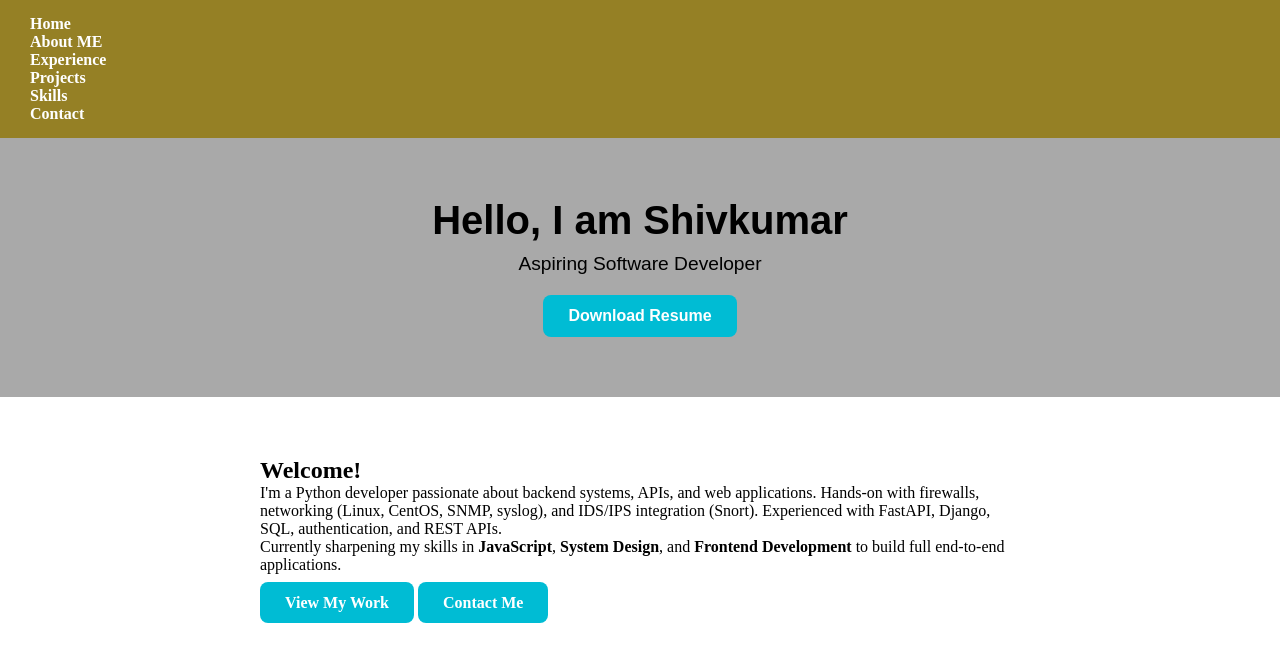
After one commit to shiv2321/shiv-portfolio, a FastAPI app: template app/templates/home.html in a window 1280 px wide. The commit adds this page. Shown: the top 671 px of the page. Run offline with FastAPI, Linux system fonts and the light colour scheme; the template is opened without the code that fills it, so the values that code supplies are empty.

Commit message:
new changes

```diff
--- a/app/main.py
+++ b/app/main.py
@@ -1,16 +1,39 @@
-from fastapi import FastAPI
+from fastapi import FastAPI, Request, Depends
 from fastapi.responses import HTMLResponse
+from fastapi.templating import Jinja2Templates
+from fastapi.staticfiles import StaticFiles
+from sqlalchemy.orm import Session
+from models.db import Base, engine, Skill, SkillCategory, SessionLocal
+
+Base.metadata.create_all(bind=engine)
+
 
 app = FastAPI()
 
+
+def get_db():
+    db = SessionLocal()
+    try:
+        yield db
+    finally:
+        db.close()
+
+
+app.mount("/static", StaticFiles(directory="static"), name="static")
+templates = Jinja2Templates(directory="templates")
+
 @app.get("/", response_class=HTMLResponse)
-async def home():
-    return """
-    <html>
-    <head><title>Shiv's Portfolio</title></head>
-    <body>
-            <h1>Welcome to My Portfolio</h1>
-            <p>Work in progress...</p>
-    </body>
-    </html>
-    """
+async def home(request: Request):
+    return templates.TemplateResponse("home.html", {"request":request})
+
+
+
+@app.get("/about", response_class=HTMLResponse)
+async def about(request: Request):
+    return templates.TemplateResponse("about.html", {"request": request})
+
+
+@app.get("/skills", response_class=HTMLResponse)
+def skills(request: Request, db: Session = Depends(get_db)):
+    categories = db.query(SkillCategory).all()
+    return templates.TemplateResponse("skills.html", {"request": request, "categories":categories})
--- /dev/null
+++ b/app/models/db.py
@@ -0,0 +1,24 @@
+from sqlalchemy import Column, Integer, String, ForeignKey, create_engine
+from sqlalchemy.orm import relationship, declarative_base, sessionmaker
+
+Base = declarative_base()
+
+DATABASE_URL = "sqlite:///./skills.db"
+engine = create_engine(DATABASE_URL, connect_args={"check_same_thread":False})
+SessionLocal = sessionmaker(autocommit=False, autoflush=False, bind=engine)
+
+class SkillCategory(Base):
+    __tablename__ = "skill_categories"
+    id = Column(Integer, primary_key=True, index=True)
+    name = Column(String, unique=True)
+
+    skills = relationship("Skill", back_populates="category")
+
+
+class Skill(Base):
+    __tablename__ = "skills"
+    id = Column(Integer, primary_key=True, index=True)
+    name = Column(String)
+    category_id = Column(Integer, ForeignKey("skill_categories.id"))
+
+    category = relationship("SkillCategory", back_populates="skills")
--- /dev/null
+++ b/app/static/style.css
@@ -0,0 +1,101 @@
+
+* {
+    margin: 0;
+    padding: 0;
+    box-sizing: border-box;
+}
+
+/* NAVBAR */
+#navbar {
+    margin: 0;
+    padding: 15px 30px;
+    display: flexbox;
+    flex-direction: row;
+    justify-content: space-around;
+    gap: 30px; /* spacing between links */
+    background-color: #958025;
+}
+
+#navbar a {
+    text-decoration: none;
+    color: white;
+    font-weight: bold;
+    transition: color 0.3s;
+}
+
+#navbar a:hover {
+    color: #00bcd4;
+}
+
+/* HERO SECTION */
+.hero {
+    padding: 60px 20px;
+    text-align: center;
+    display: flex;
+    flex-direction: column; /* stack text & button */
+    justify-content: center;
+    align-items: center;
+    background-color: darkgray;
+    font-family: sans-serif;
+}
+
+.hero h1 {
+    font-size: 2.5rem;
+    margin-bottom: 10px;
+}
+
+.hero p {
+    font-size: 1.2rem;
+    margin-bottom: 20px;
+}
+
+/* BUTTON */
+.cta-btn {
+    padding: 12px 25px;
+    border-radius: 8px;
+    background-color: #00bcd4;
+    color: white;
+    text-decoration: none;
+    font-weight: bold;
+    transition: background 0.3s;
+}
+
+.cta-btn:hover {
+    background-color: #008ba3;
+}
+
+/* HERO-SEC */
+#hero-sec {
+    margin: 40px auto;
+    padding: 20px;
+    display: flex;
+    flex-direction: column; /* stack text & button for now */
+    gap: 20px;
+    max-width: 800px;
+}
+
+.about-page{
+    max-width: 70%;
+    margin: 20% auto;
+    padding: 5%;
+    background-color: #f9f9f9;
+    border-radius: 10%;
+    box-shadow: 0 4px 8px rgba(0,0,0,0.1);
+
+}
+.about-head{
+    text-align: center;
+    color: #333;
+}
+
+.skill-container{
+    max-width: 70%;
+    margin: 10% auto;
+    border-radius: 5%;
+    box-sizing: border-box;
+    text-align: center;
+    text-decoration: none;
+}
+li{
+    list-style: none;
+}
--- /dev/null
+++ b/app/templates/base.html
@@ -0,0 +1,27 @@
+<!DOCTYPE html>
+
+<head>
+    <title>Shivkumar | Portfolio</title>
+    <meta charset="UTF-8">
+    <meta name="viewport" content="width=device-width, initial-scale=1.0">
+    <link rel="stylesheet" href="/static/style.css">
+
+</head>
+
+<body>
+    <nav id="navbar">
+        <ul>
+            <li><a href="/">Home</a></li>
+            <li><a href="/about">About ME</a></li>
+            <li><a href="/experience">Experience</a></li>
+            <li><a href="/projects">Projects</a></li>
+            <li><a href="/skills">Skills</a></li>
+            <li><a href="/contact">Contact</a></li>
+        </ul>
+    </nav>
+    <!-- Main content begins from here-->
+    <main>
+        {% block content %}
+        {% endblock %}
+    </main>
+</body>
--- /dev/null
+++ b/app/templates/home.html
@@ -0,0 +1,40 @@
+{% extends "base.html" %}
+
+{% block content %}
+<header class="hero">
+    <h1 id="home-head">Hello, I am Shivkumar</h1>
+    <p class="para-head">Aspiring Software Developer</p>
+    <a id="resume_download" href="/static/shiv_resume.pdf" class="cta-btn" target="_blank">Download Resume</a>
+</header>
+
+<section id="hero-sec">
+    <div class="about-para">
+        <h2>Welcome!</h2>
+        <p id="test">
+            I'm a Python developer passionate about backend systems, APIs, and web applications.
+            Hands-on with firewalls, networking (Linux, CentOS, SNMP, syslog), and IDS/IPS integration (Snort).
+            Experienced with FastAPI, Django, SQL, authentication, and REST APIs.
+        </p>
+        <p>
+            Currently sharpening my skills in <strong>JavaScript</strong>,
+            <strong>System Design</strong>, and <strong>Frontend Development</strong>
+            to build full end-to-end applications.
+        </p>
+    </div>
+    <div class="cta-buttons">
+        <a href="/projects" class="cta-btn">View My Work</a>
+        <a href="contact.html" class="cta-btn">Contact Me</a>
+    </div>
+</section>
+<script>
+
+    // let downResume = document.getElementById("resume_download");
+    // console.log(downResume)
+    // const handleDownloader = (event) => {
+    //     console.log("Called handleDownloader")
+    //     document.querySelector("#resume_download").textContent = "Resume being Downloaded";
+    // };
+    // downResume.addEventListener('click',handleDownloader);
+
+</script>
+{% endblock %}
--- a/app/index.html
+++ b/app/templates/index.html
@@ -2,7 +2,7 @@
 
 <head>
     <title>Shiv's Portfolio</title>
-    <link rel="stylesheet" href="style.css">
+    <link rel="stylesheet" href="/static/style.css">
 
 </head>
 
```
Also changed, not shown: app/style.css (deleted, +0 -111 lines), app/templates/about.html (added, +27 -0 lines), app/templates/skills.html (added, +21 -0 lines), app/skills.db (added), app/templates/contact.html (added), app/templates/experience.html (added), app/templates/projects.html (added), 2 other files.
